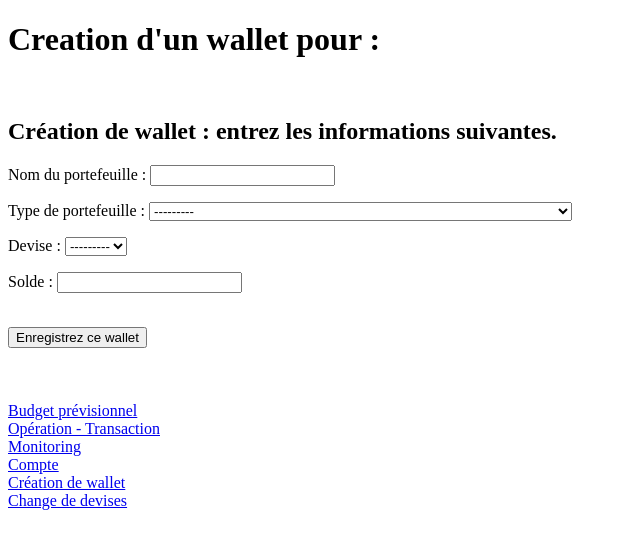
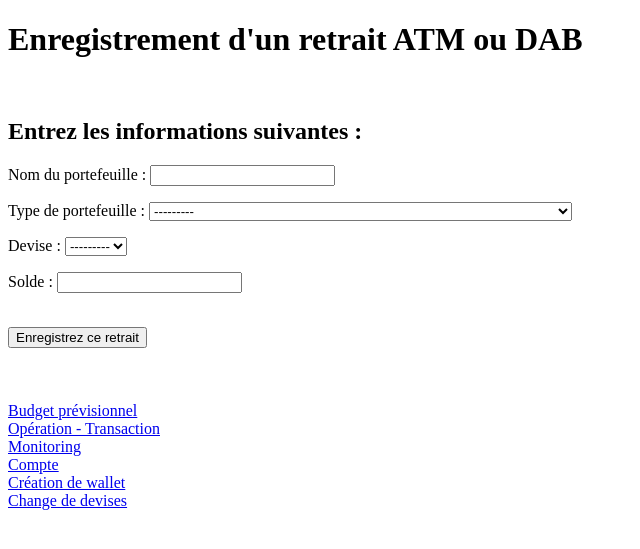
Before and after one commit to jfsubrini/travel_budgeter, a Django app: template wallet/templates/withdrawal.html in a window 1280 px wide. Shown: the top 549 px of the page, without its empty margins (0-640 px from the left). Run offline with Django 3.2, Linux system fonts and the light colour scheme; the template is opened without the code that fills it: values that come from a table or form of the project are taken from there, others are empty.

Commit message:
Still working on the change and withdrawal feature.

```diff
--- a/monitoring/templates/balance.html
+++ b/monitoring/templates/balance.html
@@ -20,6 +20,8 @@
 <footer>
     <div><a href="{% url 'draft' %}">Budget prévisionnel</div>
     <div><a href="{% url 'wallet-creation' %}">Création de wallet</div>
+    <div><a href="{% url 'wallet-withdrawal' %}">Retrait ATM/DAB</div>
+    <div><a href="{% url 'wallet-change' %}">Change de devises</div>
     <div><a href="{% url 'expenses' %}">Opération - Transaction</div>
     <div><a href="{% url 'register' %}">Compte</div>
     <div><a href="{% url 'monitoring' %}">Monitoring</div>
--- a/monitoring/templates/monitoring.html
+++ b/monitoring/templates/monitoring.html
@@ -15,6 +15,8 @@
 <footer>
     <div><a href="{% url 'draft' %}">Budget prévisionnel</div>
     <div><a href="{% url 'wallet-creation' %}">Création de wallet</div>
+    <div><a href="{% url 'wallet-withdrawal' %}">Retrait ATM/DAB</div>
+    <div><a href="{% url 'wallet-change' %}">Change de devises</div>
     <div><a href="{% url 'expenses' %}">Opération - Transaction</div>
     <div><a href="{% url 'register' %}">Compte</div>
 </footer>
--- a/wallet/forms.py
+++ b/wallet/forms.py
@@ -18,10 +18,20 @@ class WalletCreationForm(ModelForm):
 
 
 class WalletWithdrawalForm(ModelForm):
-    """Form to get the credit card withdrawal data."""
+    """Form to enter the credit card withdrawal data."""
 
     class Meta:
         """Details of the WalletWithdrawalForm form."""
 
         model = PaymentType
         exclude = ["draft"]
+
+
+class WalletChangeForm(ModelForm):
+    """Form to enter the currency change data."""
+
+    class Meta:
+        """Details of the WalletChangeForm form."""
+
+        model = PaymentType
+        exclude = ["draft"]
--- a/wallet/templates/withdrawal.html
+++ b/wallet/templates/withdrawal.html
@@ -7,18 +7,18 @@
 </head>
 
 <body>
-    <h1>Creation d'un wallet pour :</h1>
+    <h1>Enregistrement d'un retrait ATM ou DAB</h1>
     <h2>{{ last_draft }}</h2>
     {% if submitted %}
-    <p>Votre nouveau wallet a bien été enregistré.</p>
+    <p>Votre nouveau retrait a bien été enregistré.</p>
     {% else %}
     <br />
     <form action="" method="post">
         {% csrf_token %}
-        <h2>Création de wallet : entrez les informations suivantes.</h2>
-        {{ wallet_form.as_p }}
+        <h2>Entrez les informations suivantes :</h2>
+        {{ withdrawal_form.as_p }}
         </br>
-        <input type="submit" value="Enregistrez ce wallet">
+        <input type="submit" value="Enregistrez ce retrait">
     </form>
     {% endif %}
 </body>
```
Also changed, not shown: wallet/templates/change.html (+5 -5 lines), wallet/views.py (+27 -1 lines).
